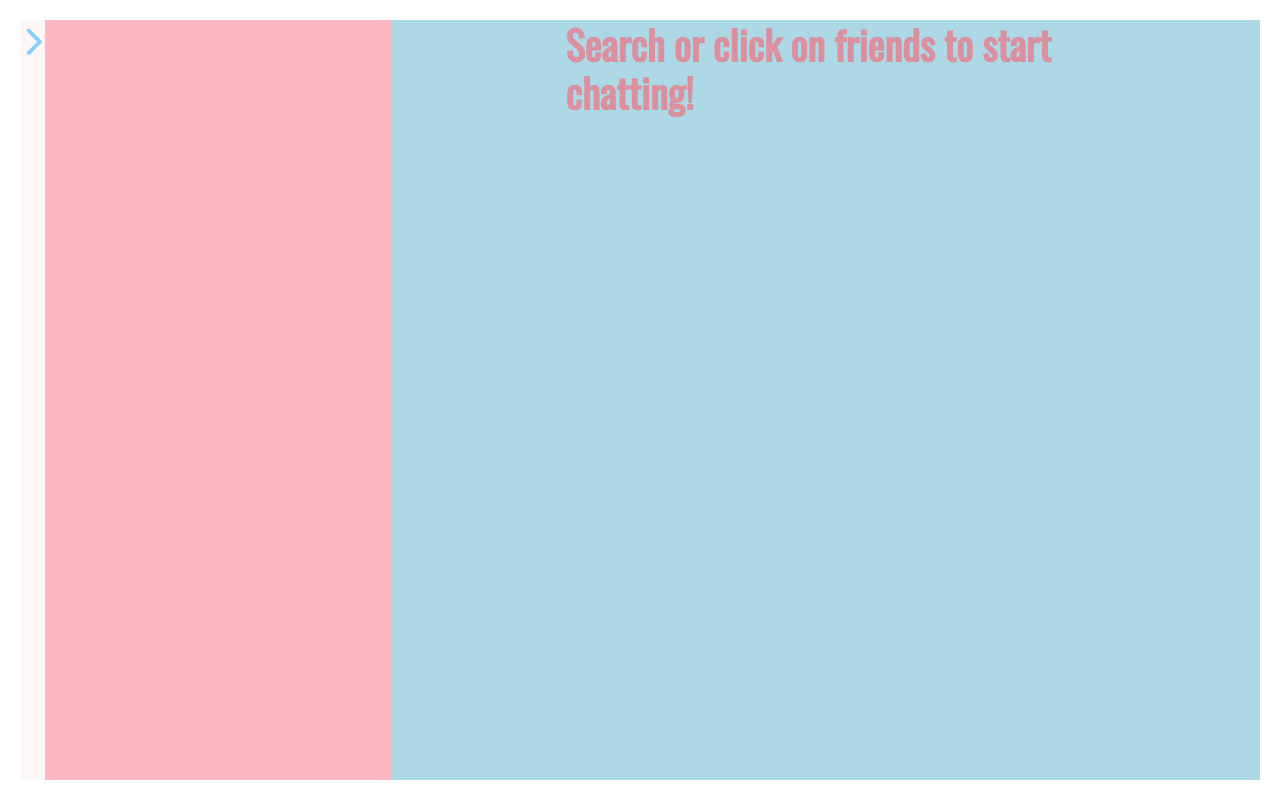
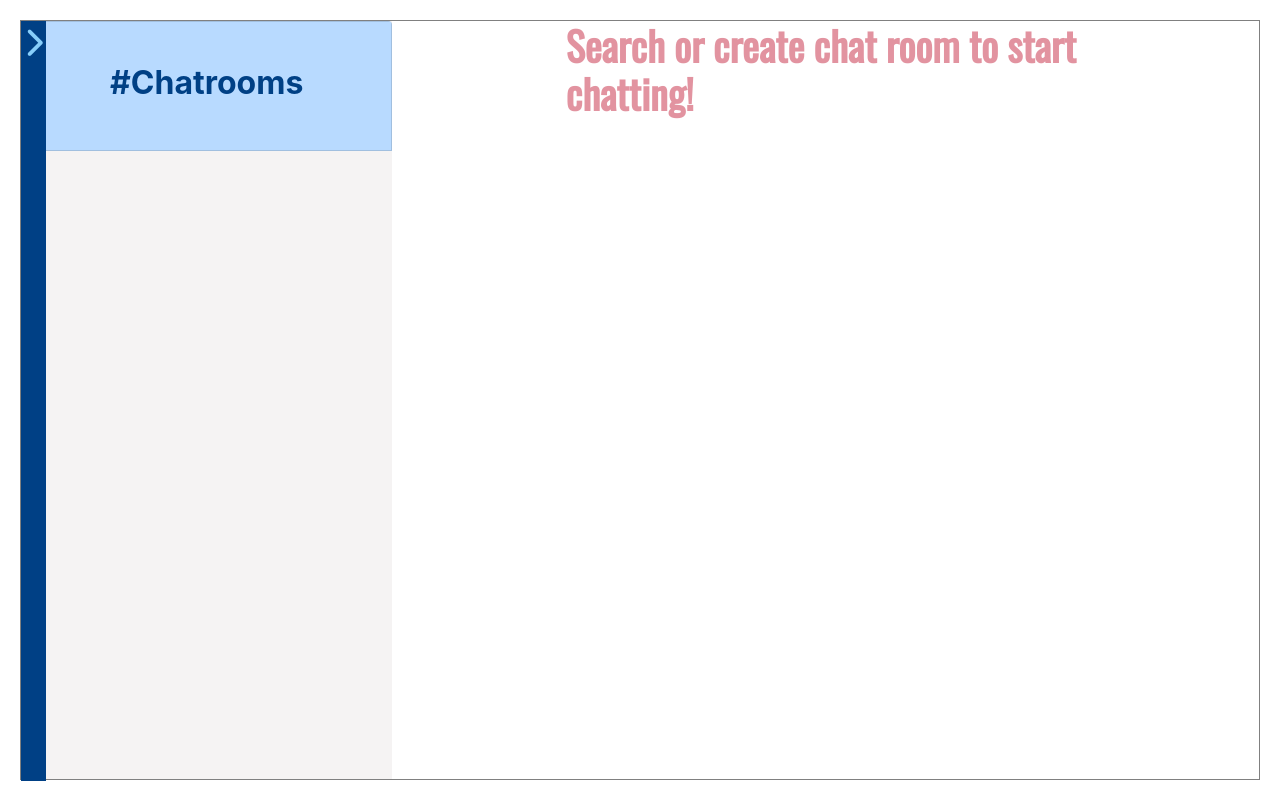
Before and after one commit to dtFocuS/all-chat-front-end, a React (Create React App) app: page /home in a window 1280 px wide. Built offline with nearby package versions, Linux system fonts and the light colour scheme; what actioncable would draw is missing.

Commit message:
working on chat messages

```diff
--- a/src/components/ChatFeed.js
+++ b/src/components/ChatFeed.js
@@ -12,8 +12,9 @@ class ChatFeed extends Component {
 
     displayMessages = (messages) => {
         return messages.map(message => {
-            // const avatar = this.whichAvatar(message)
-            return <ChatMessage key={message.id} message={message} currentUser={this.props.currentUser}/>
+            const otherUser = this.props.otherUsers.filter(otherUser => otherUser.id === message.user_id)
+            // const curUser = this.props.
+            return <ChatMessage key={message.id} message={message} currentUser={this.props.currentUser} otherUser={otherUser}/>
         })
     }
 
@@ -32,7 +33,7 @@ class ChatFeed extends Component {
                     { this.props.room.messages ? (
                         this.displayMessages(this.props.room.messages)
                     ) : (
-                        <h3>This room has no messages yet - be the first to post!</h3>
+                        <h4>This room has no messages yet - be the first to post!</h4>
                     ) }
                 </div>
 
--- a/src/components/ChatMessage.js
+++ b/src/components/ChatMessage.js
@@ -19,7 +19,7 @@ class ChatMessage extends Component {
         return (
             <div id="chat-message" className={this.whichUser()}>
                 <h4>{this.props.message.content}</h4>
-                {/* <img src={this.props.currentUser.avatar} alt="message author's avatar"/> */}
+                <img src={this.props.otherUser.length > 0 ? this.props.otherUser[0].avatar : this.props.currentUser.avatar} alt="message author's avatar"/><span>@{this.props.otherUser.length > 0 ? this.props.otherUser[0].username : this.props.currentUser.username}</span>
             </div>
         )
     }
--- a/src/components/ChatRoom.js
+++ b/src/components/ChatRoom.js
@@ -61,10 +61,10 @@ class ChatRoom extends Component {
 
             <div className='chat-room'>
                 <h1>{this.props.friend ? this.props.friend.name : null}</h1>
-                <ChatFeed room={this.props.roomData.room} currentUser={this.props.currentUser}/>
+                <ChatFeed room={this.props.roomData.room} currentUser={this.props.currentUser} otherUsers={this.props.otherUsers}/>
                 <Form className='form-group' onSubmit={this.handleSubmit}>
                     <Form.Group controlId="exampleForm.ControlTextarea1">
-                    <Form.Label>{this.props.room.name}</Form.Label>
+                    <Form.Label><span>{this.props.room.name}</span></Form.Label>
                     <Form.Control as="textarea" rows="3" className='chat-input-area' value={this.state.newMessage} onChange={this.handleChange}/>
                     <Button variant="dark" type="submit" className='form-button'>
                         Submit
--- a/src/components/ChatRoomBar.js
+++ b/src/components/ChatRoomBar.js
@@ -18,9 +18,9 @@ class ChatRoomBar extends Component {
 
         return(
 
-            <div className='chat-room-bar'>
-                <ListGroup.Item variant="warning" onClick={this.handleClick}>
-                    <div className="container-image-name">
+            <div className='chat-room-bar' >
+                <ListGroup.Item variant="light" onClick={this.handleClick} >
+                    <div className={this.props.selectedRoomId === this.props.room.id? 'container-image-name selected' : 'container-image-name'}>
                         {/* <Image src={this.props.friend.avatar} roundedCircle /> */}
                         <h2># {this.props.room.name}</h2>
 
--- a/src/components/ChatRoomList.js
+++ b/src/components/ChatRoomList.js
@@ -17,7 +17,7 @@ class ChatRoomList extends Component {
             showMyRooms = this.props.myRooms.map(room => {
                 // let room1 = this.props.myRooms.filter(room => room.friend_id === friend.id);
                 // let room2 = this.props.myRooms.filter(room => room.user_id === friend.id);
-                return <ChatRoomBar key={room.id} room={room} handleGetRoom={this.props.handleGetRoom}/>
+                return <ChatRoomBar key={room.id} room={room} handleGetRoom={this.props.handleGetRoom} selectedRoomId={this.props.selectedRoomId}/>
             })
         }
 
@@ -33,6 +33,17 @@ class ChatRoomList extends Component {
 
             <div className='chat-list-container'>
                 <ListGroup>
+                    <div className="chat-room-bar">
+                        <ListGroup.Item variant="primary">
+                            <div className="container-image-name">
+                                {/* <Image src={this.props.friend.avatar} roundedCircle /> */}
+                                <h2>#Chatrooms</h2>
+
+                            </div>
+                        </ListGroup.Item>
+
+                    </div>
+
                     {
                         this.props.myRooms ? this.showMyRooms() : null
                     }
--- a/src/containers/Home.js
+++ b/src/containers/Home.js
@@ -54,7 +54,7 @@ class Home extends Component {
             let findRooms = this.props.myRooms.filter(room => room.id === this.state.curRoom);
             console.log(findRooms)
             room = findRooms.map(room => {
-                return <ChatRoom friend={this.state.friend} currentUser={this.props.currentUser} key={room.id} room={room} cableApp={this.props.cableApp} updateApp={this.props.updateApp} getRoomData={this.props.getRoomData} roomData={this.props.roomData}/>
+                return <ChatRoom otherUsers={this.props.otherUsers} currentUser={this.props.currentUser} key={room.id} room={room} cableApp={this.props.cableApp} updateApp={this.props.updateApp} getRoomData={this.props.getRoomData} roomData={this.props.roomData}/>
             })
         }
         return room;
@@ -68,9 +68,9 @@ class Home extends Component {
                 <SearchModal handleJoinRoom={this.props.handleJoinRoom} handleModal={this.handleModal} modalShow={this.state.modalShow} otherRooms={this.props.otherRooms}/>
                 <CreateModal handleCreateModal={this.handleCreateModal} modalShow={this.state.createShow} handleCreateRoom={this.props.handleCreateRoom}/>
                 <SideNav currentUser={this.props.currentUser} logOut={this.props.logOut} handleModal={this.handleModal} handleCreateModal={this.handleCreateModal}/>
-                <ChatRoomList myRooms={this.props.myRooms} handleGetRoom={this.handleGetRoom}/>
+                <ChatRoomList myRooms={this.props.myRooms} handleGetRoom={this.handleGetRoom} selectedRoomId={this.state.curRoom}/>
                 {/* <FriendsList handleGetFriend={this.handleGetFriend} handleGetRoom={this.handleGetRoom} myRooms={this.props.myRooms} myFriends={this.props.myFriends}/> */}
-                { this.state.curRoom ? this.showRoom() : <h1 className="empty-chat-message">Search or click on friends to start chatting!</h1>}
+                { this.state.curRoom ? this.showRoom() : <h1 className="empty-chat-message">Search or create chat room to start chatting!</h1>}
             </div>
         )
     }
--- a/src/stylesheets/chatroom.css
+++ b/src/stylesheets/chatroom.css
@@ -15,9 +15,13 @@
     backgroud-color: pink;
 }
 
+.chat-room {
+  border: 0.5px solid rgb(196, 194, 194);
+}
+
 .chat-feed {
     height: 75%;
-    background-color:#DDEBF3;
+    /* background-color:rgb(245, 248, 250); */
     margin: 20px;
 
 }
@@ -27,14 +31,15 @@
 #messages {
     height: 690px;
     overflow-y: scroll;
-    background-color: lightgray;
+    border: 1px solid rgb(196, 194, 194);
+    /* background-color: rgb(235, 226, 226); */
   }
 
   #chat-message {
     margin-top: 2.5%;
     padding: 15px;
     border-radius: 10px;
-    box-shadow: 3px 3px black;
+    /* box-shadow: 3px 3px black; */
     width: 45%;
   }
 
@@ -54,11 +59,11 @@
 
   .current-user-message {
     background-color: lightskyblue;
-    margin-right: 2.5%;
-    margin-left: 45%;
+    margin-right: 3%;
+    margin-left: 52%;
   }
 
   .other-user-message {
-    background-color: lightcoral;
-    margin-left: 2.5%;
+    background-color: lightpink;
+    margin-left: 3%;
   }
--- a/src/stylesheets/friends.css
+++ b/src/stylesheets/friends.css
@@ -20,24 +20,19 @@
     top: 30%;
 }
 
-.container-image-name {
+
+
+/* .list-group-item {
     position: relative;
-    height: 100%;
-    width: 80%;
-    margin: 0 auto;
-}
 
-.list-group-item {
-    position: relative;
-    /* display: flex; */
     height: 100%;
     padding: 0;
     cursor: pointer;
-}
+} */
 
-img {
+/* img {
     position: absolute;
     height: 100px;
     width: 100px;
 
-}
+} */
--- a/src/stylesheets/home.css
+++ b/src/stylesheets/home.css
@@ -1,16 +1,18 @@
 .home-container {
-    background: lightblue;
+    /* background: lightblue; */
     display: grid;
     grid-template-columns: 30% auto;
     height: 95vh;
     margin: 20px;
     position: relative;
+    border: 1px solid gray;
 }
 
 .side-nav {
     position: fixed;
     height: 95%;
-    background-color: rgba(253, 250, 250, 0.959);
+    /* background-color: rgba(129, 58, 123, 0.856); */
+    background-color:#004085;
     z-index: 1;
     /* transition: 0.7s; */
 
@@ -20,23 +22,35 @@
 }
 
 .profile-pic {
-    margin-top: 20%;
+    /* margin-top: 20%; */
+    padding-top: 20%;
     /* background-color: lightblue; */
     width: 100%;
     height: 100%;
-    display: flex;
+    /* display: flex;
     flex-direction: vertical;
-    /* align-items: center; */
-    justify-content: center;
+    align-items: center;
+    justify-content: center; */
+}
+
+.profile-pic img {
+    height: 70%;
+    margin: 0 auto;
+    width: 50%;
+    display: block;
 }
 
 .profile-pic p {
-    margin-top: 45%;
+    margin-top: 5%;
     font-weight: bold;
+    width: 30%;
+    margin-left: auto;
+    margin-right: auto;
+    color: lightskyblue;
 }
 
 .for-menu-items {
-    height: 50%;
+    height: 60%;
     display: flex;
     flex-direction: column;
     align-items: center;
@@ -45,7 +59,7 @@
 }
 
 .for-menu-items a {
-    margin-top: 20px;
+    margin-top: 30px;
     margin-bottom: 40px;;
     font-size: 30px;
     color: lightskyblue;
@@ -87,12 +101,15 @@
 }
 
 .chat-list-container {
-    background-color: lightpink;
+    background-color: rgb(245, 243, 243);
 }
 
+
+/* for chat room list items*/
 .chat-room-bar {
     height: 130px;
     position: relative;
+
 }
 
 .chat-room-bar h2 {
@@ -102,4 +119,26 @@
     text-align: center;
     padding-top: 30px;
     font-weight: bold;
+
 }
+
+.selected {
+    color: #004085;
+    border-right: 4px solid lightblue;
+    /* background-color: rgb(152, 206, 236); */
+}
+
+.container-image-name {
+    position: relative;
+    height: 100%;
+    width: 100%;
+    /* margin: 0 auto; */
+}
+
+.list-group-item {
+    position: relative;
+
+    height: 100%;
+    padding: 0 0;
+    cursor: pointer;
+}
```
